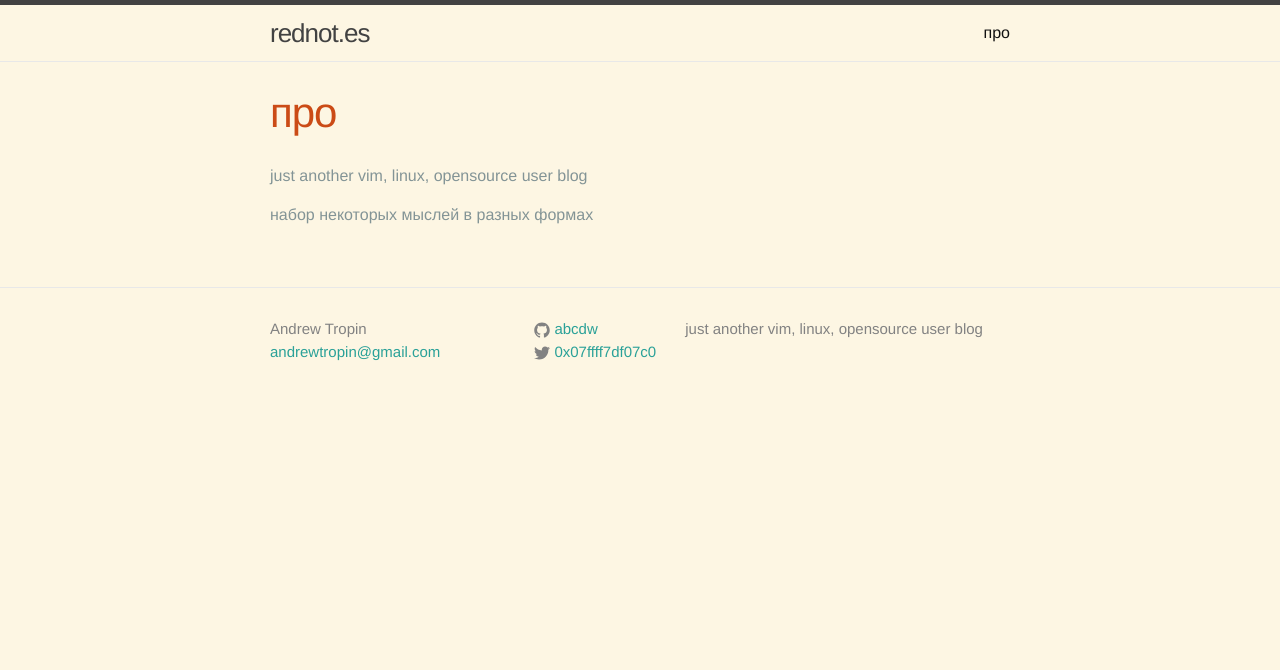
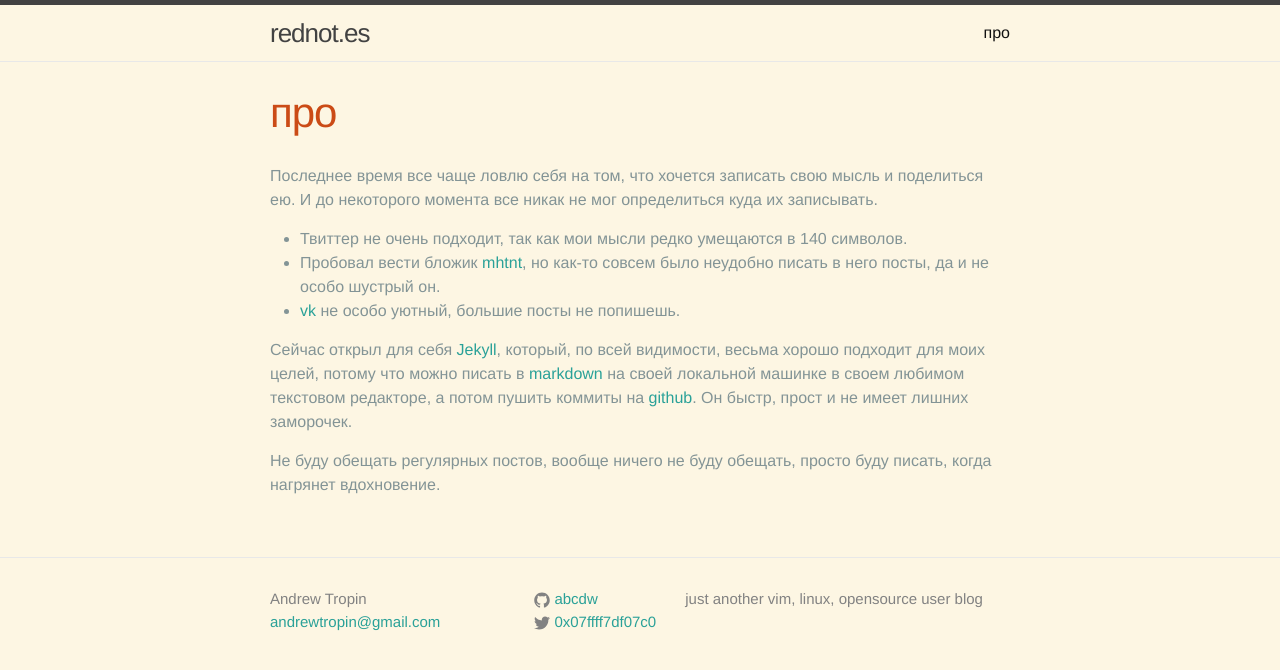
Before and after one commit to rednotes/rednotes.github.io, a Jekyll site: the page built from about.md, in a window 1280 px wide. Shown: the top 670 px of the page. Built offline with Jekyll 4.4.1, drawn with Linux system fonts in a browser that asks for light colours.

Commit message:
Update about.md

```diff
--- a/about.md
+++ b/about.md
@@ -4,6 +4,26 @@ title: про
 permalink: /about/
 ---
 
-{{ site.description }}
+Последнее время все чаще ловлю себя на том, что хочется записать свою мысль и
+поделиться ею.
+И до некоторого момента все никак не мог определиться куда их записывать.
 
-набор некоторых мыслей в разных формах
+* Твиттер не очень подходит, так как мои мысли редко умещаются в 140 символов.
+* Пробовал вести бложик [mhtnt], но как-то совсем было неудобно писать в него
+посты, да и не особо шустрый он.
+* [vk] не особо уютный, большие посты не попишешь.
+
+Сейчас открыл для себя [Jekyll], который, по всей видимости, весьма
+хорошо подходит для моих целей, потому что можно писать в [markdown] на своей
+локальной машинке в своем любимом текстовом редакторе, а потом пушить коммиты
+на [github]. Он быстр, прост и не имеет лишних заморочек.
+
+Не буду обещать регулярных постов, вообще ничего не буду обещать, просто буду
+писать, когда нагрянет вдохновение.
+
+
+[vk]:           http://vk.com/abcdw
+[mhtnt]:        http://mhtnt.blogspot.com
+[jekyll]:       http://jekyllrb.com
+[github]:       http://github.com/abcdw
+[markdown]:     http://daringfireball.net/projects/markdown/syntax
```
